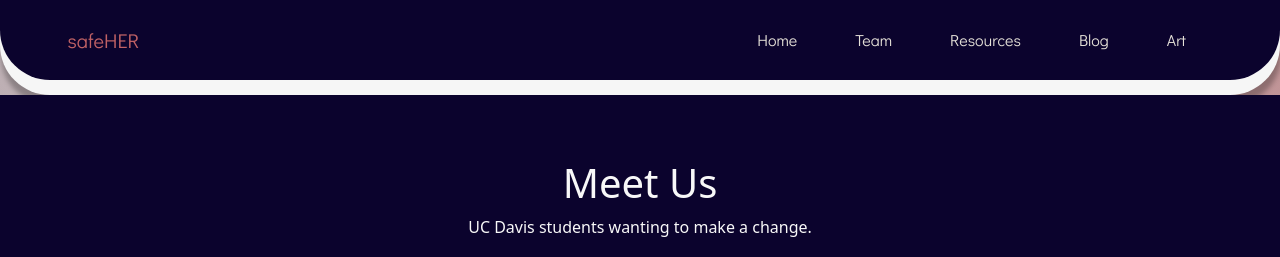
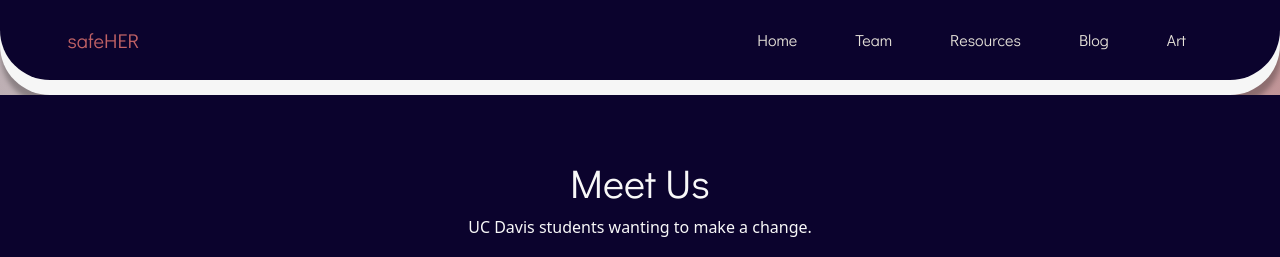
Before and after one commit to ArchitaSarin/safe-her1, a React (Create React App) app in the folder my-app/: page /team in a window 1280 px wide. Shown: the top 257 px of the page. Built offline with nearby package versions, Linux system fonts and the light colour scheme.

Commit message:
Update team.css

```diff
--- a/my-app/src/Styles/team.css
+++ b/my-app/src/Styles/team.css
@@ -5,7 +5,9 @@
 }
 
 h1 {
+    font-family: "Didact Gothic", sans-serif;
     font-size: 40px;
+
 }
 
 .parent {
```
